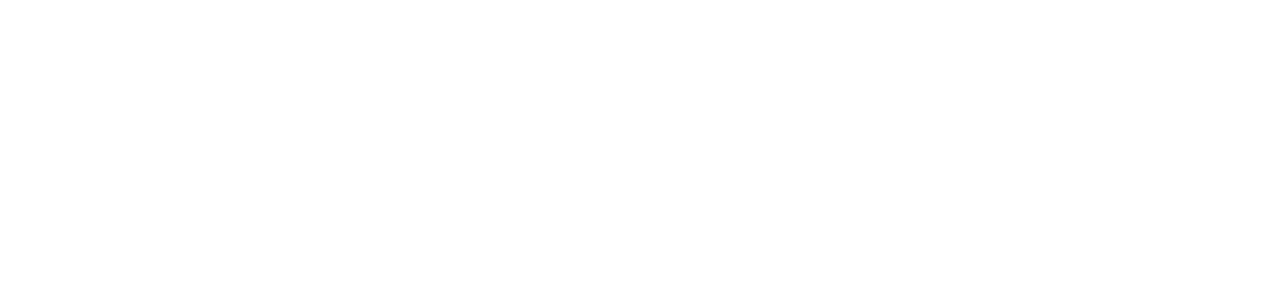
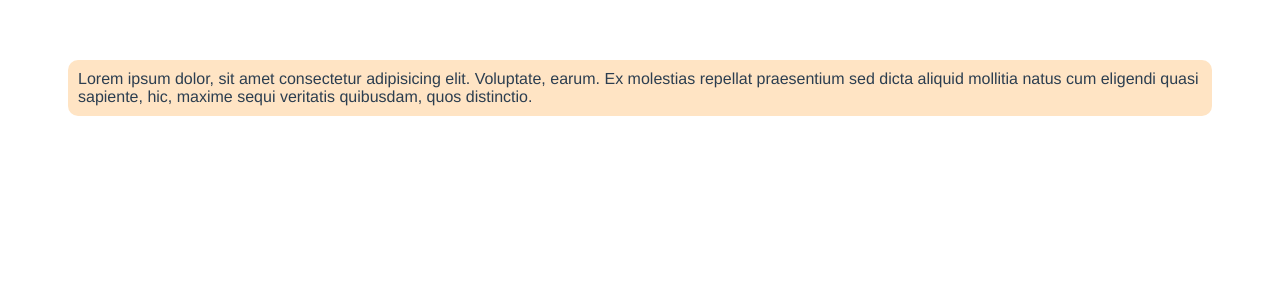
Before and after one commit to JeffersonRuan/app, a Vue app: page / in a window 1280 px wide. Shown: the top 300 px of the page. Built offline with nearby package versions, Linux system fonts and the light colour scheme.

Commit message:
feat: teste scoped css

```diff
--- a/src/App.vue
+++ b/src/App.vue
@@ -1,4 +1,7 @@
 <template>
+  <div>
+    <BaseCard />
+  </div>
 
   <div v-show="showUsuario">
     <div v-if="acessLevel === 'admin'">Usuário Admin</div>
@@ -14,13 +17,13 @@
 </template>
 
 <script>
+import BaseCard from './components/BaseCard.vue';
+
 
 
 export default {
   name: 'App',
-  components: {
-
-  },
+  components: { BaseCard },
   data() {
     return {
       showHeader: false,
@@ -35,5 +38,11 @@
 </script>
 
 <style>
-
+#app {
+        font-family: Avenir, Helvetica, Arial, sans-serif;
+        -webkit-font-smoothing: antialiased;
+        -moz-osx-font-smoothing: grayscale;
+        color: #2c3e50;
+        margin: 60px;
+    }
 </style>
--- /dev/null
+++ b/src/assets/css/style.css
@@ -0,0 +1,5 @@
+/* .card {
+    background: bisque;
+    padding: 10px;
+    border-radius: 10px;
+} */
--- /dev/null
+++ b/src/components/BaseCard.vue
@@ -0,0 +1,13 @@
+<template>
+    <div class="card">
+        Lorem ipsum dolor, sit amet consectetur adipisicing elit. Voluptate, earum. Ex molestias repellat praesentium sed dicta aliquid mollitia natus cum eligendi quasi sapiente, hic, maxime sequi veritatis quibusdam, quos distinctio.
+    </div>
+</template>
+
+<style scoped>
+    .card {
+        background: bisque;
+        padding: 10px;
+        border-radius: 10px;
+    }
+</style>
--- a/src/main.js
+++ b/src/main.js
@@ -1,4 +1,5 @@
 import { createApp } from 'vue'
-import App from './App.vue'
+import App from '@/App.vue'
+import '@/assets/css/style.css'
 
 window.app = createApp(App).mount('#app')
```
